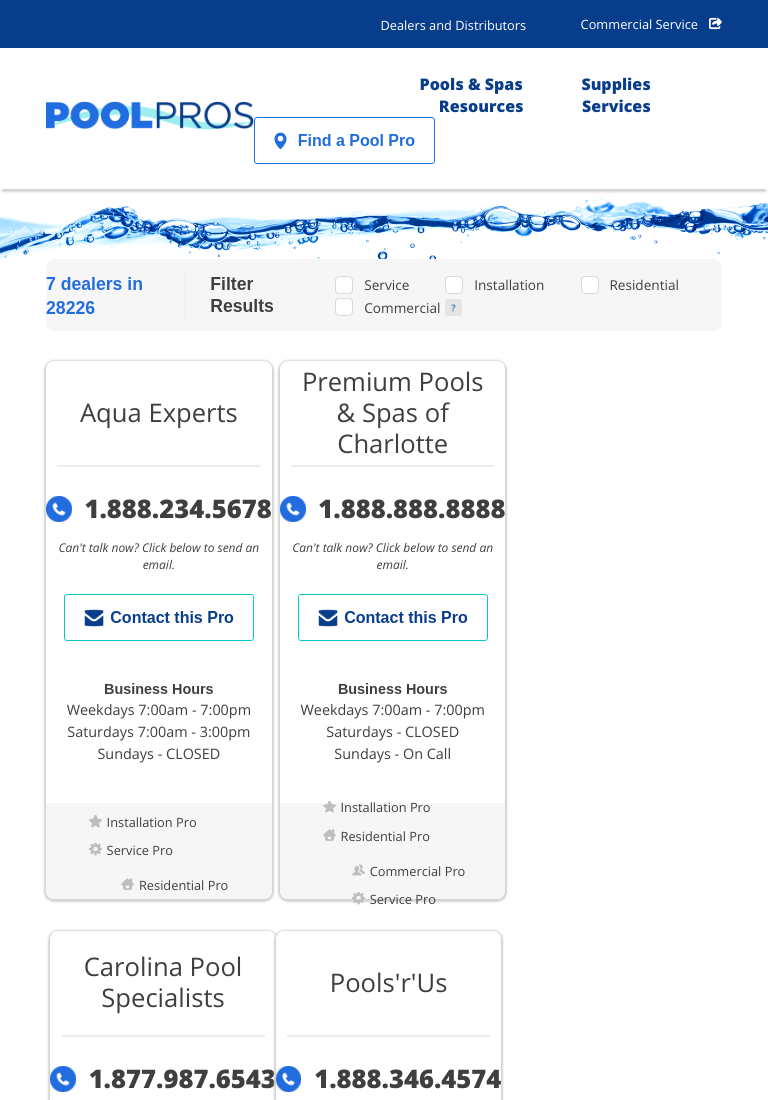
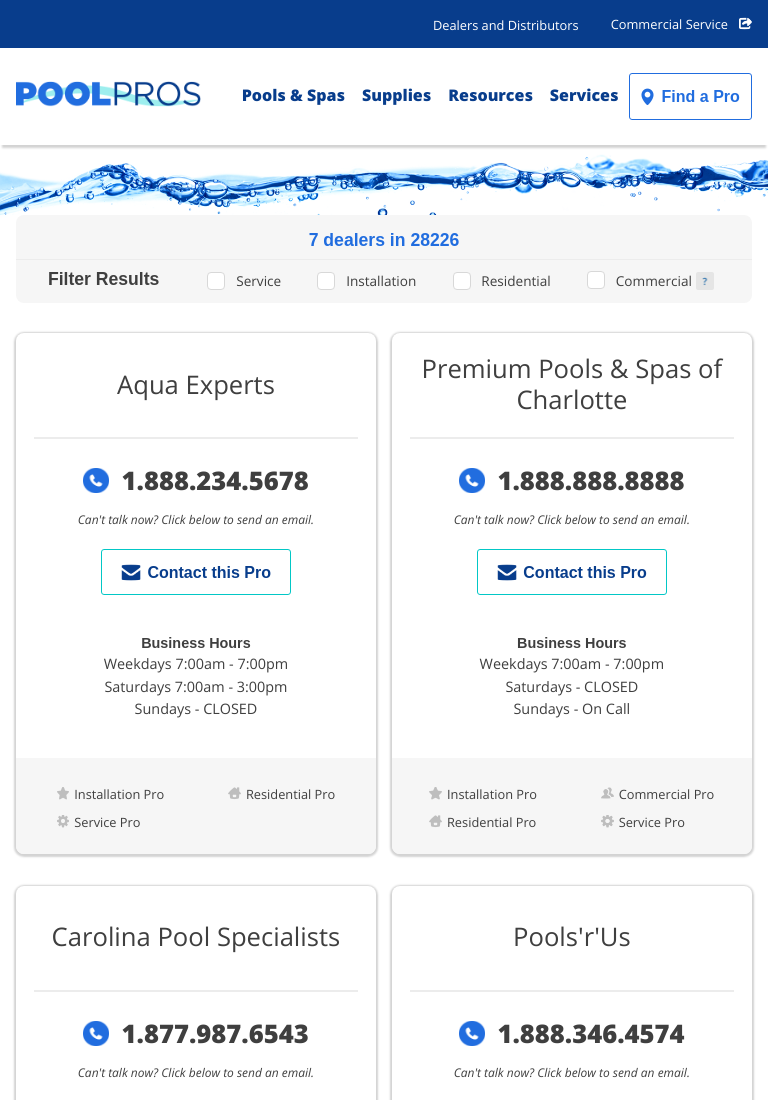
Before and after one commit to konman795/rv-challenge, a plain HTML site: page index.html in a window 768 px wide. Shown: the top 1100 px of the page. Drawn offline with Linux system fonts and the light colour scheme; a web font is replaced by a local one.

Commit message:
complete all responsive views

```diff
--- a/index.html
+++ b/index.html
@@ -15,7 +15,7 @@
     <header>
         <nav class="nav-top">
             <div class="container">
-                <div class="flex align-items-center justify-content-end">
+                <div class="flex justify-content-end">
                     <ul class="nav-top__nav flex align-items-center">
                         <li class="nav-top__nav-item">
                             <a class="nav-top__link" href="#">Dealers and Distributors</a>
@@ -59,7 +59,7 @@
                         </ul>
                         <button class="primary-nav__find-pro-btn btn" type="button">
                             <img class="btn__icon" src="/images/location-icon.png">
-                            <span class="btn__text">Find a <span class="xs-hide">Pool</span> Pro</span>
+                            <span class="btn__text">Find a <span class="sm-hide md-hide">Pool</span> Pro</span>
                         </button>
                         <button class="primary-nav__mobile-btn" type="button">
                             <img class="primary-nav__mobile-menu-icon" src="/images/menu-icon-mobile.png">
@@ -234,7 +234,7 @@
                         <div class="form-group">
                             <div class="flex align-items-center justify-content-between">
                                 <label class="form-label">Do you currently own a pool or spa?</label>
-                                <span class="form-optional xs-hide">optional</span>
+                                <span class="form-optional sm-hide">optional</span>
                             </div>
                             <div class="custom-radio-group">
                                 <div class="custom-radio">
@@ -254,7 +254,7 @@
                         <div class="modal__form-seperator"></div>
                         <div class="modal__form-submit-wrapper">
                             <button class="modal__form-submit-btn" type="submit" disabled>
-                                <span class="modal__form-submit-text">Send <span class="xs-hide">my email</span></span>
+                                <span class="modal__form-submit-text">Send <span class="sm-hide">my email</span></span>
                                 <img class="modal__form-submit-arrow" src="/images/next-arrow.png">
                             </button>
                         </div>
--- a/styles/main.scss
+++ b/styles/main.scss
@@ -282,9 +282,15 @@
     z-index: -1;
     position: absolute;
     width: 100%;
+    background-image: url('/images/water-image.png');
+    background-size: contain;
+    background-repeat: no-repeat;
+    background-position: center;
+    height: 14vw;
     &__img {
-    width: 100%;
-    height: auto;
+        width: 100%;
+        height: auto;
+        display: none;
     }
 }
 
--- a/styles/responsive.scss
+++ b/styles/responsive.scss
@@ -5,6 +5,7 @@
 $divider-grey: #ECECEC;
 $default-font-color: #3F3F3F;
 
+// Screen sizes 1920 width and higher
 @media screen and (min-width: 1920px) {
     .dealer {
         flex: 0 0 24.05%;
@@ -20,8 +21,71 @@
     }
 }
 
-@media screen and (max-width: 575.98px) {
-    .xs-hide {
+// Tablets
+@media (min-width: 768px) and (max-width: 1024px) {
+    .md-hide {
+        display: none;
+    }
+    .container {
+        padding: 0 1rem;
+    }
+    .nav-top {
+        &__nav-item {
+            margin: 0 1rem;
+        }
+    }
+    .primary-nav {
+        &__logo-img {
+            height: 1.6rem;
+        }
+        &__nav-list {
+            margin: 0;
+        }
+        &__nav-item {
+            margin: 0 0.4rem;
+        }
+        &__find-pro-btn {
+            padding: 0.8rem 0.7rem;
+            .btn__icon {
+                margin-right: 0.2rem;
+            }
+        }
+    }
+    .filters {
+        margin: 9.1vw 1rem 0;
+        .flex {
+            flex-wrap: wrap;
+        }
+        &__dealer-stats {
+            text-align: center;
+            flex: 0 0 100%;
+            padding-bottom: 0.5rem;
+            margin-bottom: 0.5rem;
+            border-bottom: 1px solid $divider-grey;
+        }
+        &__divider {
+            display: none;
+        }
+
+    }
+    .dealer {
+        flex: 0 0 48.9%;
+        margin: 1rem 0.5rem;
+        &:nth-child(3n), &:nth-child(3n + 1)  {
+            margin: 1rem 0.5rem;
+        }
+        &:nth-child(2n) {
+            margin-right: 0;
+        }
+        &:nth-child(2n+1) {
+            margin-left: 0;
+        }
+    }
+}
+
+// Mobile Phones
+@media screen and (max-width: 767.98px) {
+    .sm-hide {
         display: none;
     }
     .container {
@@ -208,10 +272,12 @@
     }
 
     .water-background {
-        margin-top: 1rem;
+        background-size: cover;
+        height: 40vw;
+        top: 3rem;
     }
     .filters {
-        margin: 6rem 0 0;
+        margin: 7rem 0 0;
         padding: 1rem;
         border-radius: 0;
         border-bottom: 1px solid lightgrey;
```
Also changed, not shown: styles/main.css, styles/responsive.css, 2 other files.
